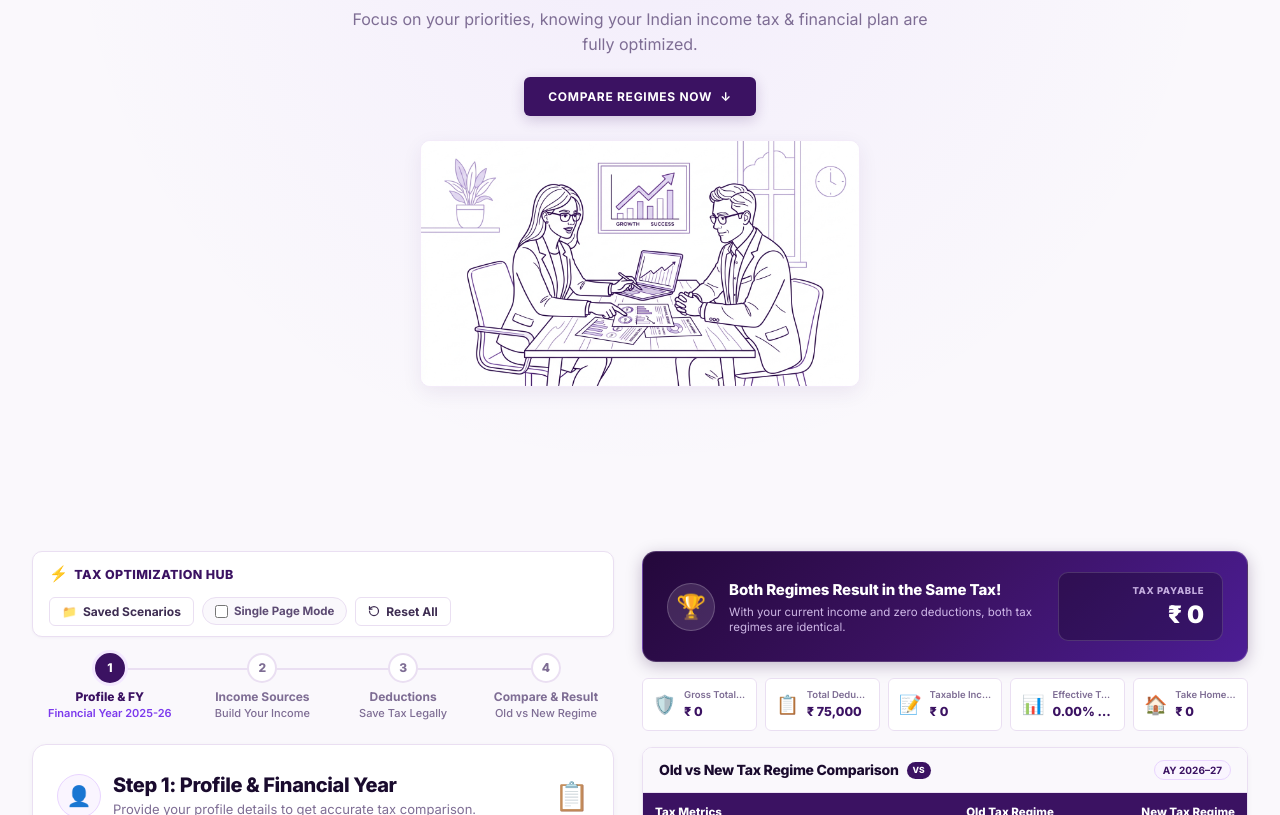
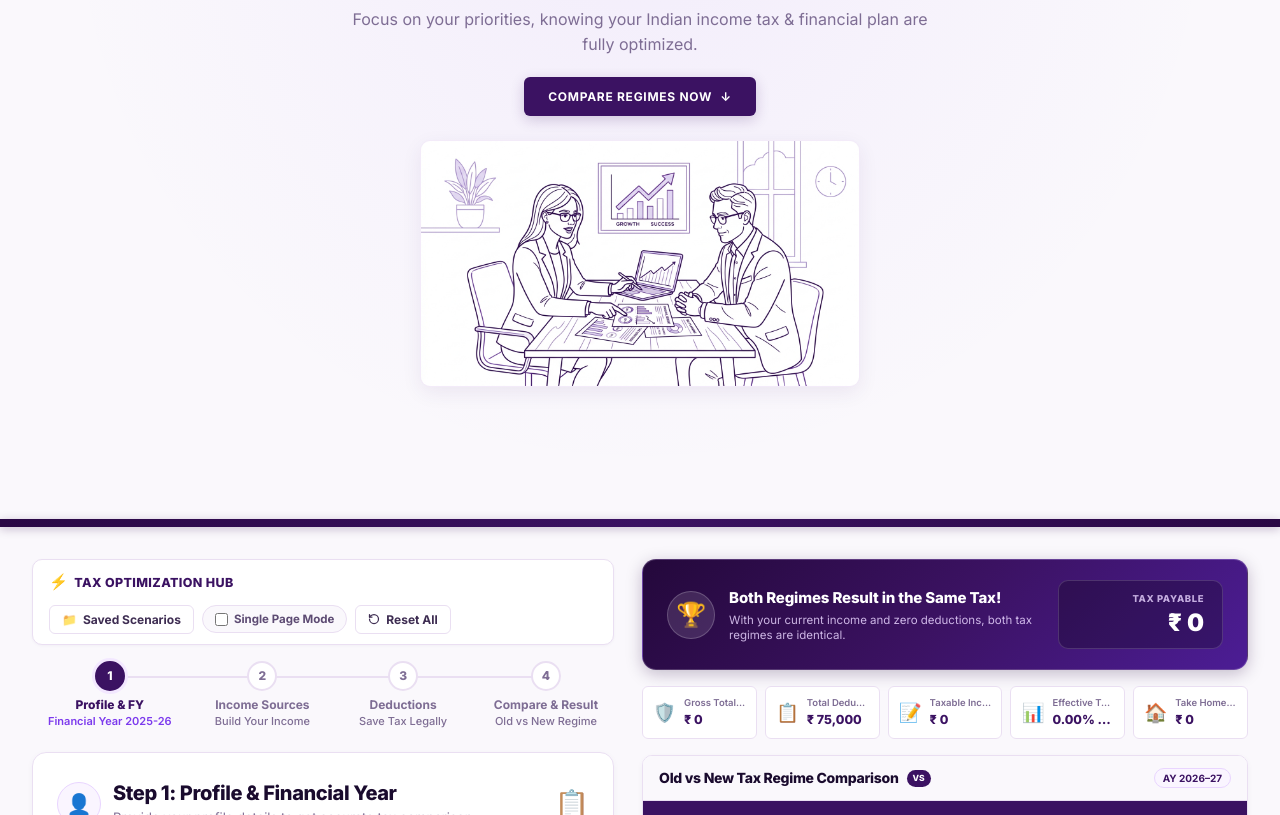
Before and after one commit to uttamvardam/Web-Projects, a website: page index.html in a window 1280 px wide. Shown: the part 285-1100 px from the top of the page. Drawn offline with Linux system fonts and the light colour scheme.

Commit message:
Add solid deep royal purple accent bar to clearly differentiate Page 1 and Page 2

```diff
--- a/Tax-Clarity/css/styles.css
+++ b/Tax-Clarity/css/styles.css
@@ -256,6 +256,16 @@ button {
   border: 1px solid var(--border-subtle);
   background: #FFFFFF;
   display: block;
+}
+
+/* ================= SECTION DIVIDER / ACCENT BAR ================= */
+.section-divider-bar {
+  width: 100%;
+  height: 8px;
+  background: linear-gradient(90deg, #2A0845 0%, #3B1262 50%, #2A0845 100%);
+  box-shadow: 0 2px 10px rgba(42, 8, 69, 0.25);
+  position: relative;
+  z-index: 5;
 }
 
 /* ================= MAIN 2-COLUMN DASHBOARD ================= */
--- a/css/styles.css
+++ b/css/styles.css
@@ -256,6 +256,16 @@ button {
   border: 1px solid var(--border-subtle);
   background: #FFFFFF;
   display: block;
+}
+
+/* ================= SECTION DIVIDER / ACCENT BAR ================= */
+.section-divider-bar {
+  width: 100%;
+  height: 8px;
+  background: linear-gradient(90deg, #2A0845 0%, #3B1262 50%, #2A0845 100%);
+  box-shadow: 0 2px 10px rgba(42, 8, 69, 0.25);
+  position: relative;
+  z-index: 5;
 }
 
 /* ================= MAIN 2-COLUMN DASHBOARD ================= */
--- a/index.html
+++ b/index.html
@@ -80,6 +80,9 @@
       </div>
     </div>
   </section>
+
+  <!-- Solid Deep Royal Purple Section Divider between Page 1 & Page 2 -->
+  <div class="section-divider-bar" aria-hidden="true"></div>
 
   <!-- Anchor for Smooth Scrolling -->
   <div id="calculatorSection"></div>
```
Also changed, not shown: Tax-Clarity/index.html (+3 -0 lines).
